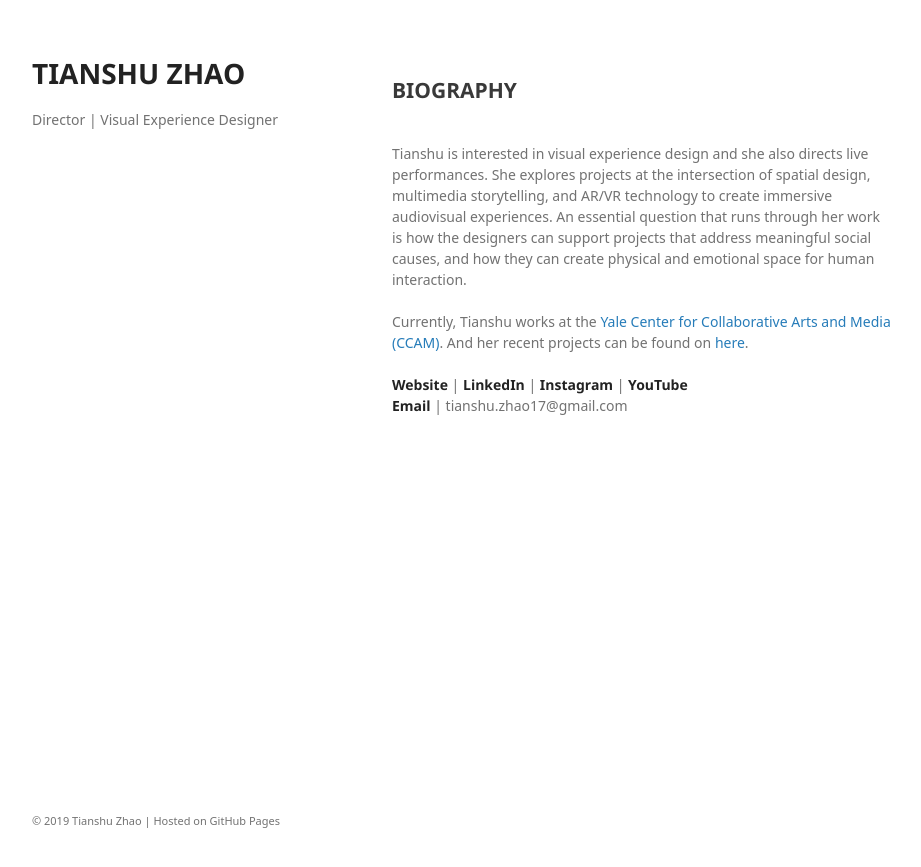
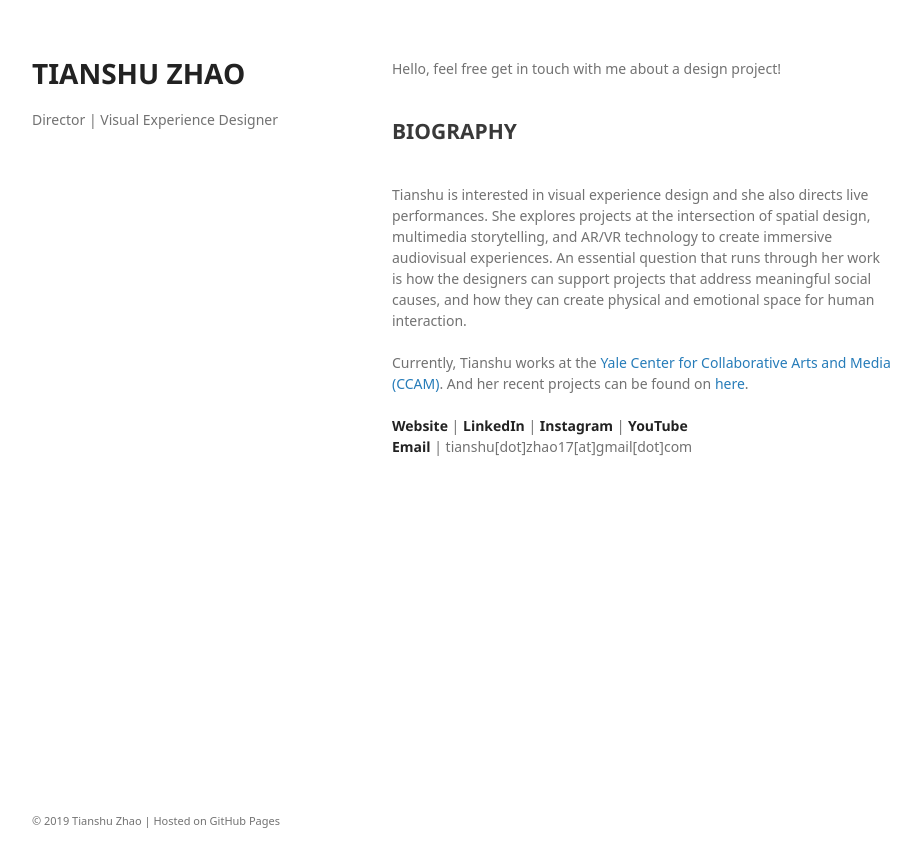
Before and after one commit to tianshu-z/tianshu-z.github.io, a Jekyll site: the page built from biography.html, in a window 1280 px wide. Shown: the top 867 px of the page, without its empty margins (178-1099 px from the left). Built offline with Jekyll 4.4.1, drawn with Linux system fonts in a browser that asks for light colours; some web fonts are replaced.

Commit message:
Update biography.html

```diff
--- a/biography.html
+++ b/biography.html
@@ -10,6 +10,8 @@ layout: default
   </head>
 
   <body>
+
+    <p>Hello, feel free get in touch with me about a design project!</p>
 
   <br>
     <h2>BIOGRAPHY</h2>
@@ -24,7 +26,7 @@ And her recent projects can be found on <a href="https://tianshu-z.github.io/wor
   <br>
 
 <a href="https://tianshu-z.github.io"><strong>Website</strong></a> | <a href="https://www.linkedin.com/in/tianshu-zhao-60348766/"><strong>LinkedIn</strong></a> | <a href="https://www.instagram.com/zoe_zhao17"><strong>Instagram</strong></a> | <a href="https://www.youtube.com/channel/UCl8aHmXObdkvdteCA-g0PMg?view_as=subscriber"><strong>YouTube</strong></a>
-<br><strong>Email</strong> | tianshu.zhao17@gmail.com
+<br><strong>Email</strong> | tianshu[dot]zhao17[at]gmail[dot]com
 
   </body>
 </html>
```
